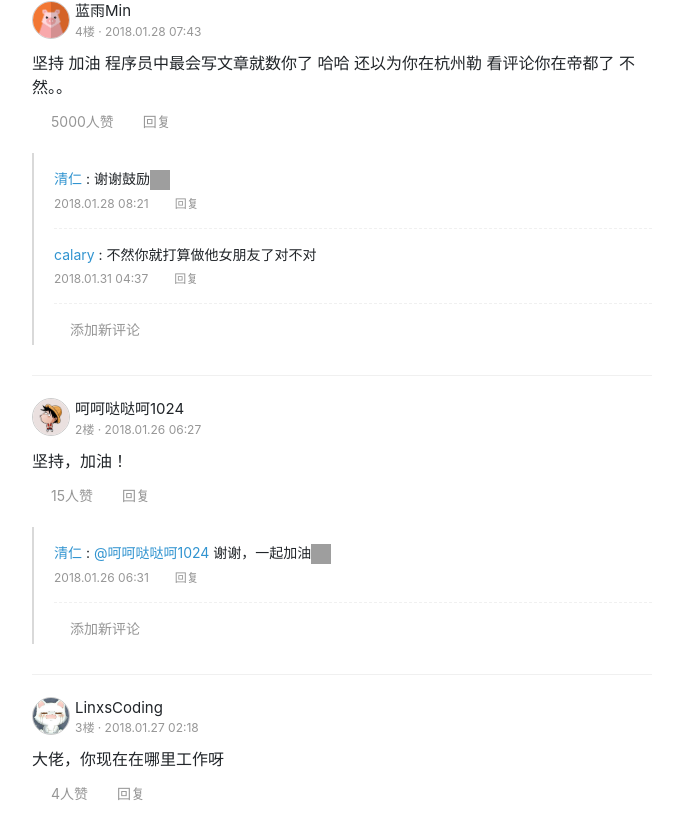
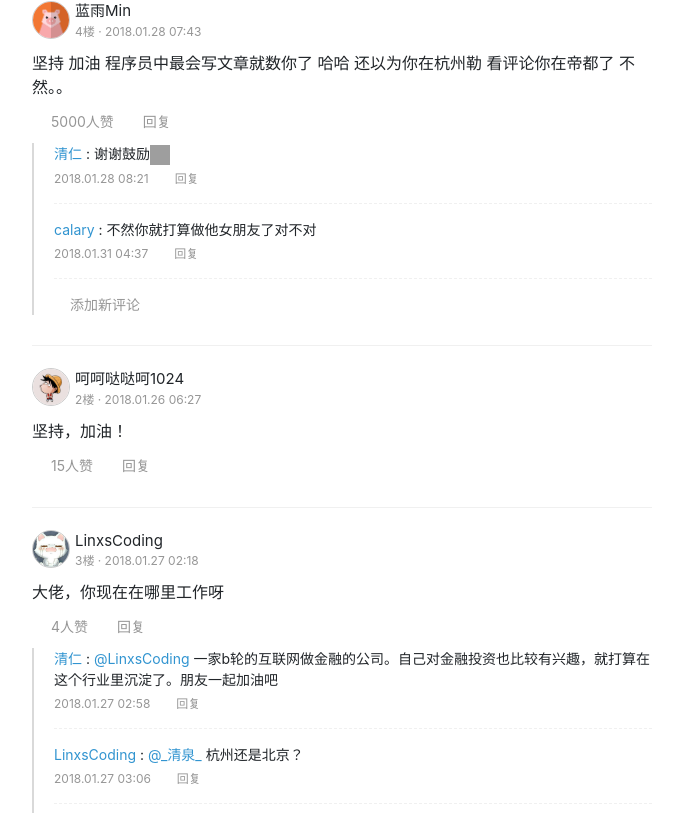
Before and after one commit to DaileyDong/jianshu, a Nuxt app: page /p/1 in a window 1280 px wide. Shown: the part 2087-2900 px from the top of the page, without its empty margins (298-981 px from the left). Built offline with nearby package versions, Linux system fonts and the light colour scheme; grey boxes are pictures that could not be loaded; a web font is replaced by a local one.

Commit message:
完成多级回复

```diff
--- a/components/MyComment.vue
+++ b/components/MyComment.vue
@@ -1,7 +1,7 @@
 <template>
   <div>
     <div class="comment-list" id="comment-list">
-      <!--提交的留言表单-->
+      <!--提交的留言表单，一级回复-->
       <form class="new-comment">
         <nuxt-link to="/u/123" class="avatar">
         <img src="../assets/img/user.jpg" alt="">
@@ -106,17 +106,18 @@
                    </b-popover>
 
 
-                  <!--一级内容-->
+                  <!--二级内容-->
                   <div class="comment-wrap">
                    <p>{{comment.compiled_content}}</p>
                     <div class="tool-group">
                      <a @click="appActiveBtn(index)"><i ref="applaudClass" class="fa fa-thumbs-o-up"></i><span>{{comment.likes_count}}</span>人赞</a>
-                       <a @click="repeat_one(index)" ><i class="fa fa-comment-o"></i><span >回复</span></a>
+                       <a @click="showSubCommentForm(index,'top','')" ><i class="fa fa-comment-o"></i><span >回复</span></a>
                     </div>
                 </div>
                </div>
-               <!--二级-->
-               <div class="sub-comment-list" v-if="comment.children.length!=0">
+               <!--三级-->
+               <div class="sub-comment-list" >
+                 <div v-if="comment.children.length!=0">
                  <div v-for="(subComment,i) in comment.children" :key="i"  :id="subComment.id" class="sub-comment" >
                     <p>
                       <nuxt-link to="/u/123">
@@ -128,18 +129,20 @@
                     </p>
                     <div class="sub-tool-group">
                       <span>{{subComment.created_at | formateDate}}</span>
-                       <a ><i class="fa fa-comment-o"></i><span>回复</span></a>
+                       <a @click="showSubCommentForm(index,subComment.user.id,subComment.user.nickname)"><i class="fa fa-comment-o"></i><span>回复</span></a>
                    </div>
                  </div>
                  <div class="more-comment">
-                    <a @click="showSubCommentForm(index)"><i class="fa fa-pencil"></i>
+                    <a @click="showSubCommentForm(index,'bottom','')"><i class="fa fa-pencil"></i>
                     <span>添加新评论</span></a>
                 </div>
+               </div>
+
               <!--评论框组件-->
               <div class="repeat" >
                     <transition :duration="200" name="fade">
                          <form class="new-comment" v-if="activeIndex.includes(index)">
-                       <textarea placeholder="写下你的评论..." v-model="subCommentList[index]"></textarea>
+                       <textarea v-focus="commentFormState[index]" @blur="commentFormState[index]=false" placeholder="写下你的评论..." v-model="subCommentList[index]" ref="textareaContent" ></textarea>
                          <div class="write-function-block clearfix">
                           <div class="emoji-modal-wrap">
                           <a class="emoji" @click="showSubEmoji(index)">
@@ -161,15 +164,13 @@
               </div>
           </div>
   	    </div>
-
          </div>
-
     </div>
   </div>
 </template>
 <script>
 import vueEmoji from "~/components/VueEmoji";
-
+import Vue from "vue";
 export default {
   name: "myComment",
   data() {
@@ -177,7 +178,7 @@
       send: false,
       showEmoji: false,
       value: "",
-      subCommentList:[],
+      subCommentList: [],
       dynamicID: 0,
       formActive: { form_one: false },
       emojiPic: false,
@@ -200,20 +201,7 @@
             badge: null,
             slug: "fd1f8978b326"
           },
-          children: [
-            {
-              id: 19979746,
-              compiled_content:
-                "<a href='/users/fd1f8978b326' class='maleskine-author' style='color:#3194d0!important' target='_blank' data-user-slug='fd1f8978b326'>@呵呵哒哒呵1024</a> 谢谢，一起加油<img src='//static.jianshu.io/assets/emojis/blush.png' alt=':blush:' title=':blush:' class='emoji' width='20' height='20'>",
-              created_at: "2018-01-26T14:31:22.000+08:00",
-              parent_id: 19979655,
-              user_id: 3663279,
-              user: {
-                id: 3663279,
-                nickname: "清仁"
-              }
-            }
-          ]
+          children: []
         },
         {
           id: 20007534,
@@ -323,7 +311,10 @@
       ],
       sorts: ["按喜欢排序", "按时间正序", "按时间倒序"],
       activeIndex: [],
-      emojiIndex: []
+      emojiIndex: [],
+      commentId:[],
+      commentFormState: [],
+      nameArr:[]
     };
   },
   methods: {
@@ -332,17 +323,19 @@
       this.value += code;
     },
     //添加图标到文本框
-    selectSubEmoji(code){
+    selectSubEmoji(code) {
       //当前下标
-      let index=this.emojiIndex[0];
+      let index = this.emojiIndex[0];
       //将表情所代表的code值放入表单中
-      if(this.subCommentList[index]==null){
-        this.subCommentList[index]='';
+      if (this.subCommentList[index] == null) {
+        this.subCommentList[index] = "";
       }
-      this.subCommentList[index]+=code;
+      this.subCommentList[index] += code;
       //关掉表情
-      let i = this.emojiIndex.indexOf(index);
-      this.emojiIndex.splice(i, 1);
+      this.emojiIndex = [];
+      //聚焦一下
+      let aa = this.activeIndex.indexOf(index);
+      this.$refs.textareaContent[aa].focus();
     },
     //排序功能
     is_sort(index) {
@@ -358,39 +351,44 @@
         this.comments.sort(this.yes("created_at"));
       }
     },
-    //回复打开框
-    repeat_one(value) {
-      if (this.activeIndex.includes(value)) {
-        let index = this.activeIndex.indexOf(value);
-        this.activeIndex.splice(index, 1);
-      } else {
-        this.activeIndex.push(value);
+    //回复
+    showSubCommentForm(index,id,name){
+               let ID = id.toString();
+               if(this.commentId[index] == ID){
+                   //点两次
+                   this.activeIndex.splice(this.activeIndex.indexOf(index),1);
+                   this.commentId[index] = '';
+               }else{
+                   //点一次
+                   //清除表单内容
+                   this.subCommentList[index] = '';
+                   //表情关掉
+                   this.emojiIndex = [];
+                   if(!this.activeIndex.includes(index)){
+                       this.activeIndex.push(index);
                    }
-      //清除文本框
-      this.subCommentList[value]='';
-      let i = this.emojiIndex.indexOf(value);
-      this.emojiIndex.splice(i, 1);
+                   // 判断用户名是否存在，如果存在添加
+                   if(name != ''){
+                       this.subCommentList[index] = `@${name} `;
+                   }
+                   //存一下上一个回复列表对应点击的按钮
+                   this.commentId[index] = ID;
+                   this.commentFormState[index]=true;
+               }
             },
-
     //发送
     sendSubCommentData(value) {
       let index = this.activeIndex.indexOf(value);
       this.activeIndex.splice(index, 1);
-      let i = this.emojiIndex.indexOf(value);
-      this.emojiIndex.splice(i, 1);
+      console.log(this.subCommentList[index]);
+      this.emojiIndex = [];
     },
     //取消
     closeSubComment(value) {
       let index = this.activeIndex.indexOf(value);
       this.activeIndex.splice(index, 1);
-      let i = this.emojiIndex.indexOf(value);
-      this.emojiIndex.splice(i, 1);
-      this.subCommentList[value]='';
-    },
-    //新评论
-    showSubCommentForm(value) {
-      this.repeat_one(value);
-      this.subCommentList[value]='';
+      this.emojiIndex = [];
+      this.subCommentList[value] = "";
     },
     //图标显示
     showSubEmoji(value) {
@@ -454,6 +452,20 @@
   mounted() {
     this.$refs.sortActive[0].className = "active";
     this.comments.sort(this.by("likes_count", this.by("user.nickname")));
+  },
+  //自定义指令
+  directives: {
+    // 对纯 DOM 元素进行底层操作
+    focus: {
+      inserted: function(el) {
+          el.focus();
+      },
+      update: function(el,{value}) {
+          if(value){
+          el.focus();
+        }
+      }
+    }
   },
   components: {
     vueEmoji
@@ -712,8 +724,8 @@
 }
 .note .post .comment-list .sub-comment-list {
   border-left: 2px solid #d9d9d9;
-  margin-top: 20px;
-  padding: 5px 0 5px 20px;
+  padding: 0;
+  padding-left: 20px;
 }
 .note .post .comment-list .sub-comment-list .sub-comment {
   padding-bottom: 15px;
@@ -734,6 +746,7 @@
 }
 .note .post .comment-list .sub-tool-group a {
   margin-left: 10px;
+  cursor: pointer;
 }
 .note .post .comment-list .sub-tool-group a:hover {
   color: #333 !important;
```
Lines whose indentation alone changed are shown as unchanged.
